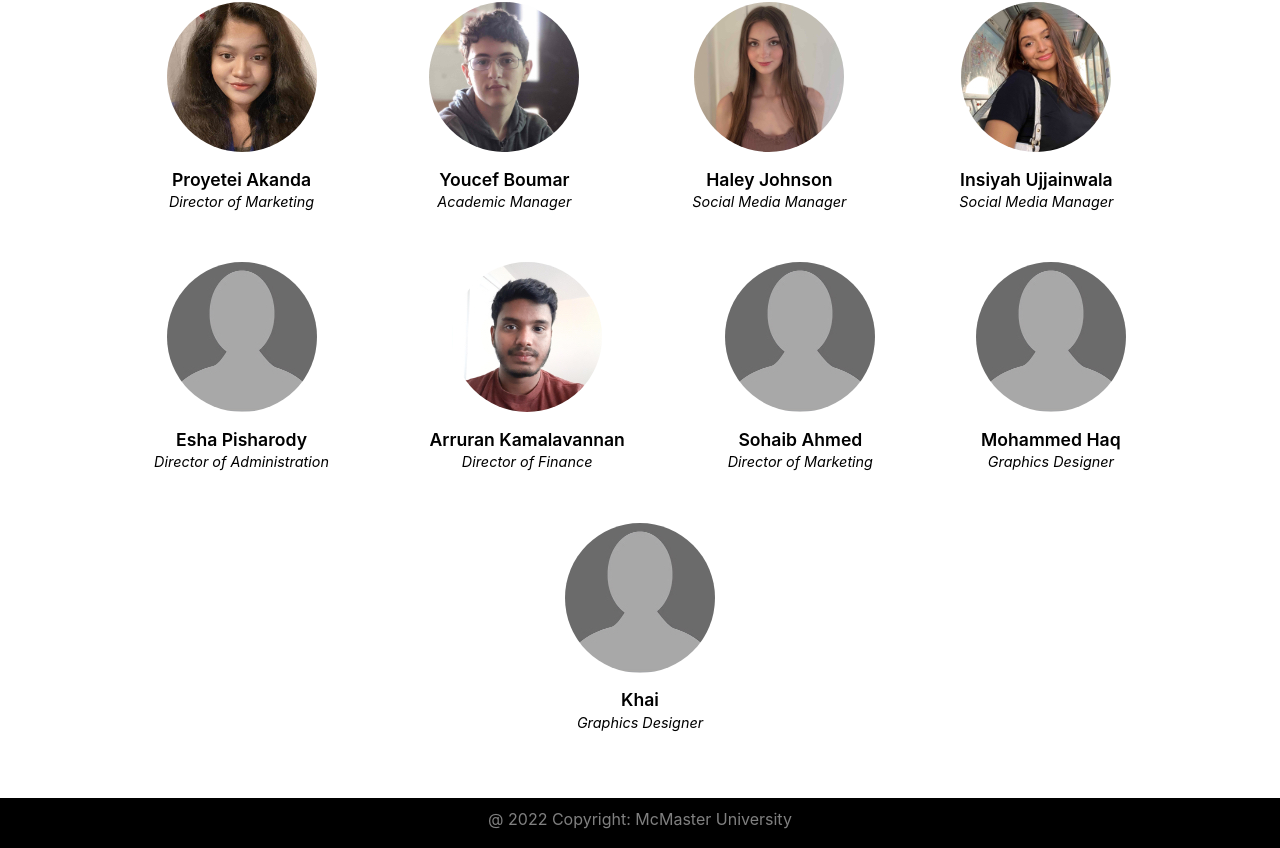
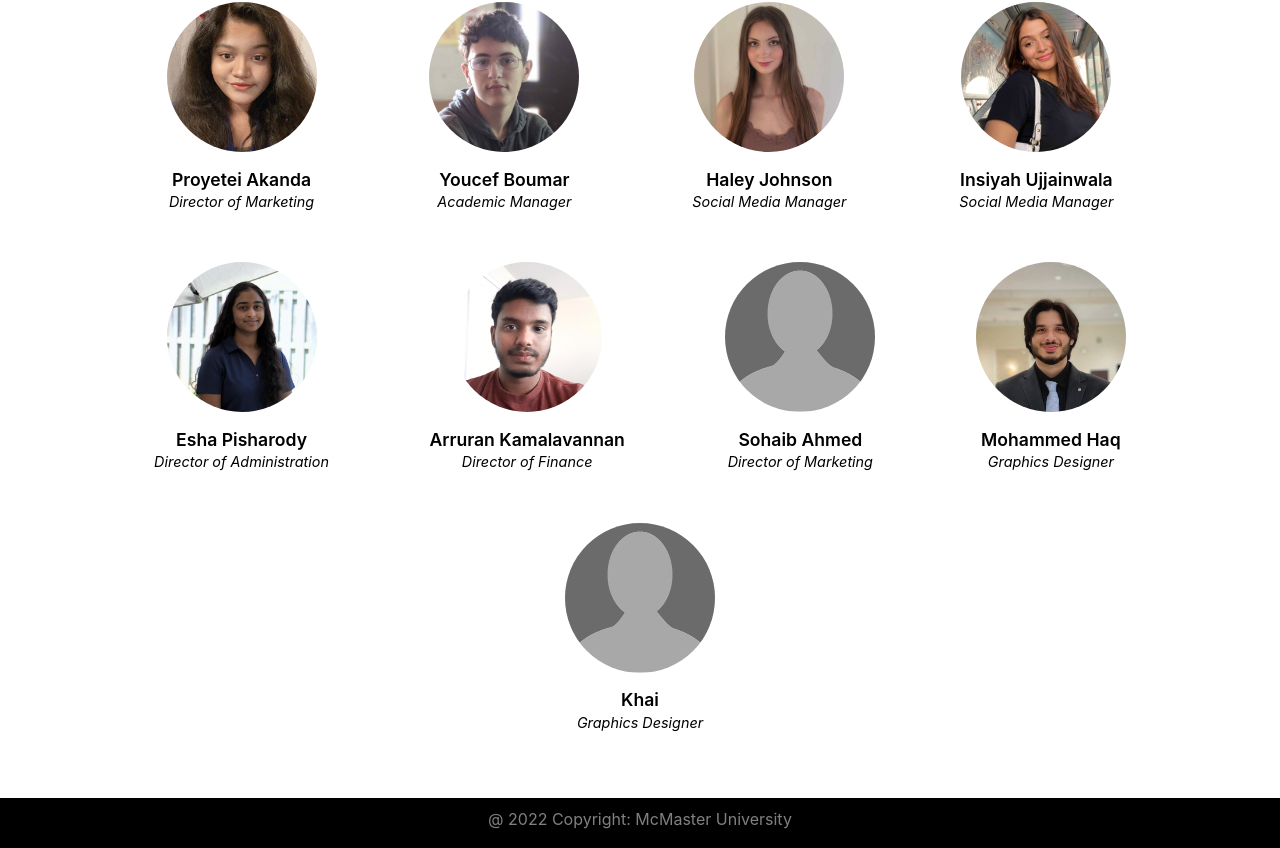
Before and after one commit to mcmastercss/css-website, a React (Create React App) app: page / in a window 1280 px wide. Shown: the part 889-1737 px from the top of the page. Built offline with nearby package versions, Linux system fonts and the light colour scheme.

Commit message:
added more member photos

```diff
--- a/src/components/Team.js
+++ b/src/components/Team.js
@@ -14,6 +14,8 @@ import proyetei from "../assets/team/proyetei.jpg";
 import arian from "../assets/team/arian.jpg";
 import placeholder from "../assets/team/placeholder.jpg";
 import arruran from "../assets/team/arruran.jpg";
+import haq from "../assets/team/haq.jpg";
+import esha from "../assets/team/esha.jpg";
 
 const TeamContentWrapper = styled(ContentWrapper)`
     display: flex;
@@ -97,7 +99,7 @@ const Team = () => (
                 <Position>Social Media Manager</Position>
             </PersonContainer>
             <PersonContainer>
-                <Person src={placeholder} />
+                <Person src={esha} />
                 <Name>Esha Pisharody</Name>
                 <Position>Director of Administration</Position>
             </PersonContainer>
@@ -112,7 +114,7 @@ const Team = () => (
                 <Position>Director of Marketing</Position>
             </PersonContainer>
             <PersonContainer>
-                <Person src={placeholder} />
+                <Person src={haq} />
                 <Name>Mohammed Haq</Name>
                 <Position>Graphics Designer</Position>
             </PersonContainer>
```
Also changed, not shown: src/assets/team/esha.jpg (added), src/assets/team/haq.jpg (added).
